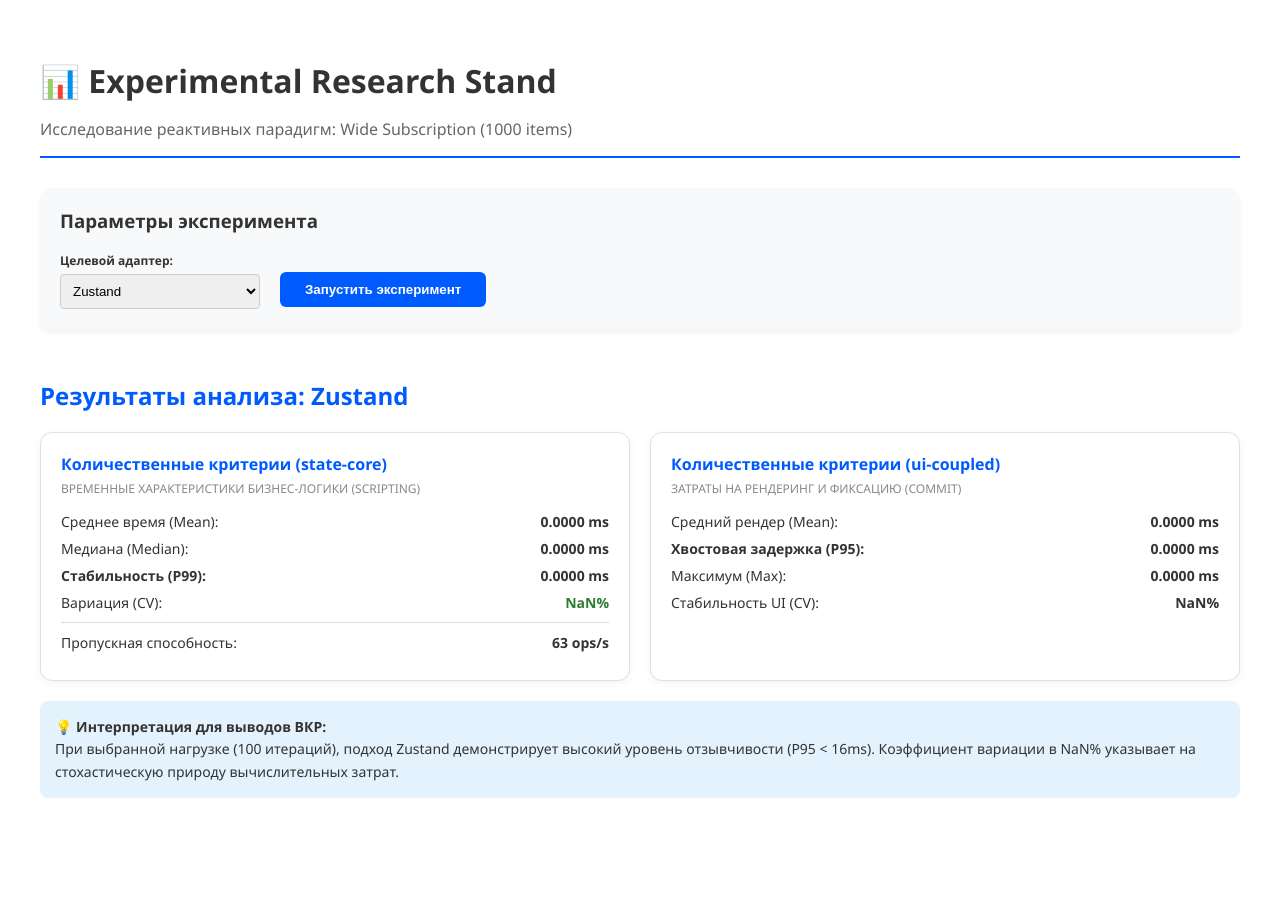
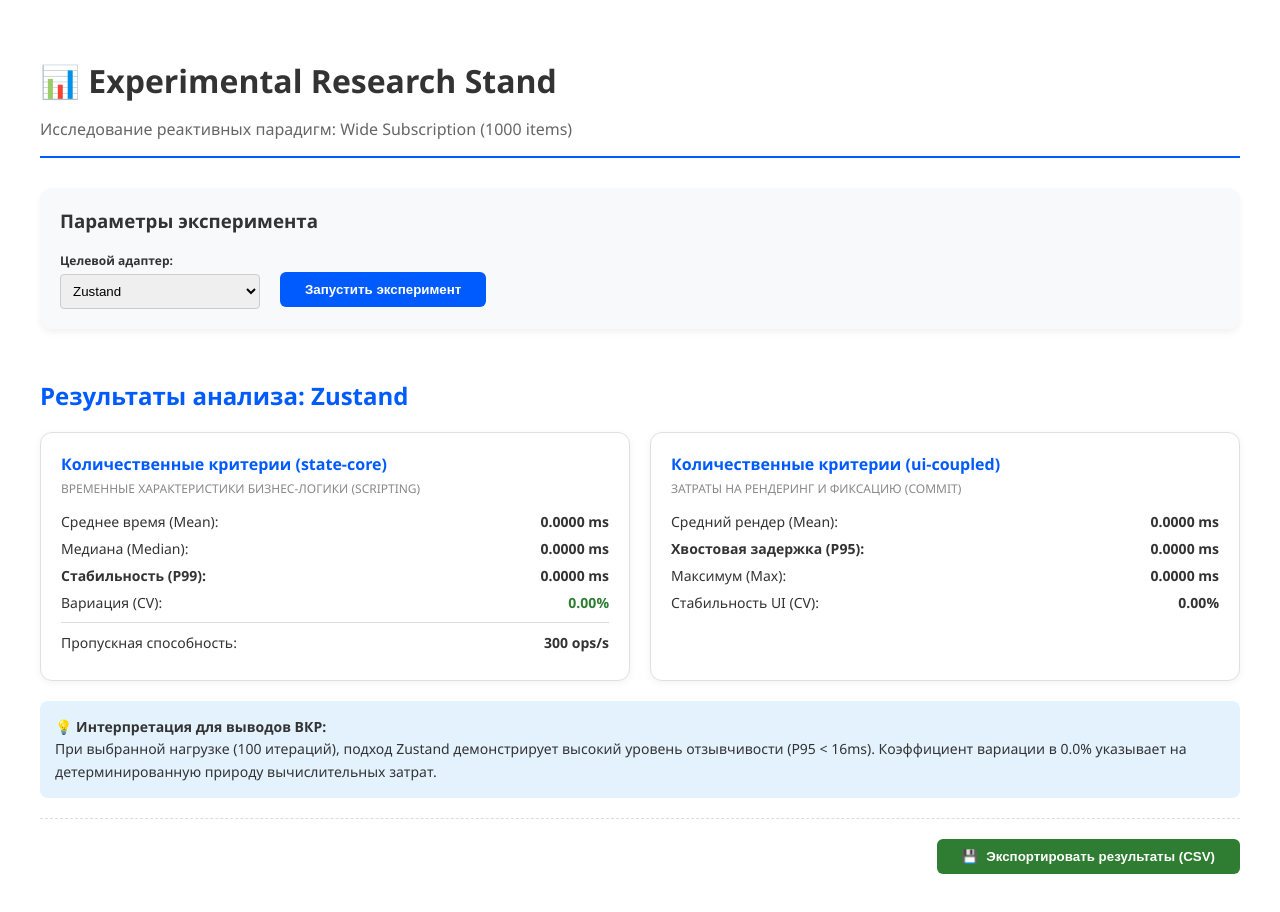
Before and after one commit to ValRoss132/reactive-state-benchmark, a React (Vite) app: page / in a window 1280 px wide. Both pictures are taken after a click on the button "Запустить эксперимент". Before the commit the page ends 836 px from the top, so only its background shows below. Built offline with nearby package versions, Linux system fonts and the light colour scheme.

Commit message:
feat: add csv export and benchmark metadata updates

```diff
--- a/src/App.tsx
+++ b/src/App.tsx
@@ -6,6 +6,7 @@ import { WideUpdateScenario } from './scenarios/WideUpdate'
 import { ProfilerWrapper } from './core/ProfilerWrapper'
 import { MobXAdapter } from './adapters/MobXAdapter'
 import { JotaiAdapter } from './adapters/JotaiAdapter'
+import { exportToCSV } from './utils/csvExport'
 import type { StateAdapter, FullReport } from './core/types'
 
 const ADAPTERS: StateAdapter<any, any>[] = [
@@ -28,7 +29,7 @@ export const App = () => {
 		setIsRunning(true)
 
 		// Теперь Engine возвращает не массив, а структурированный FullReport
-		const finalReport = await BenchmarkEngine.run(
+		const finalReport = await BenchmarkEngine.runSingle(
 			currentAdapter,
 			WideUpdateScenario,
 			(idx) => setProgress(idx),
@@ -228,6 +229,30 @@ export const App = () => {
 						{report.stateCore.cv < 15 ? 'детерминированную' : 'стохастическую'}{' '}
 						природу вычислительных затрат.
 					</div>
+					{/* Кнопка экспорта для ВКР */}
+					<div
+						style={{
+							marginTop: '20px',
+							display: 'flex',
+							justifyContent: 'flex-end',
+							borderTop: '1px dashed #ddd',
+							paddingTop: '20px',
+						}}
+					>
+						<button
+							onClick={() => exportToCSV(report)}
+							style={{
+								...buttonStyle,
+								backgroundColor: '#2e7d32', // Зеленый цвет для успешного действия
+								marginTop: 0,
+								display: 'flex',
+								alignItems: 'center',
+								gap: '8px',
+							}}
+						>
+							<span>💾</span> Экспортировать результаты (CSV)
+						</button>
+					</div>
 				</div>
 			)}
 		</div>
--- a/src/adapters/JotaiAdapter.tsx
+++ b/src/adapters/JotaiAdapter.tsx
@@ -17,6 +17,8 @@ export const JotaiAdapter: StateAdapter<WideState, WidePayload> = {
 			itemAtoms.set(item.id, newAtom)
 			benchmarkStore.set(newAtom, item.value)
 		})
+
+		JotaiAdapter.peek()
 	},
 
 	update: (payload) => {
@@ -30,6 +32,7 @@ export const JotaiAdapter: StateAdapter<WideState, WidePayload> = {
 
 	peek: () => {
 		const firstAtom = itemAtoms.get('0')
+		if (!firstAtom) return 0
 		return firstAtom ? benchmarkStore.get(firstAtom) : 0
 	},
 
@@ -50,7 +53,7 @@ export const JotaiAdapter: StateAdapter<WideState, WidePayload> = {
 	},
 }
 
-const JotaiInner = ({ id, atomRef }: { id: string; atomRef: any }) => {
+const JotaiInner = ({ atomRef }: { id: string; atomRef: any }) => {
 	const value = useAtomValue(atomRef, { store: benchmarkStore })
 	return <div data-perf-value={value} style={{ display: 'none' }} />
 }
--- a/src/adapters/MobXAdapter.tsx
+++ b/src/adapters/MobXAdapter.tsx
@@ -22,7 +22,6 @@ class WideStore {
 		const item = this.items[payload.index]
 		if (item) {
 			item.value = payload.newValue
-			this.version++
 		}
 	}
 }
--- a/src/adapters/ReduxAdapter.tsx
+++ b/src/adapters/ReduxAdapter.tsx
@@ -23,7 +23,6 @@ const wideSlice = createSlice({
 			const item = state.items[action.payload.index]
 			if (item) {
 				item.value = action.payload.newValue
-				state.version += 1
 			} else {
 				console.warn(`Item at index ${action.payload.index} not found!`)
 			}
--- a/src/adapters/ZustandAdapter.tsx
+++ b/src/adapters/ZustandAdapter.tsx
@@ -12,12 +12,12 @@ const useStore = create<Store>((set) => ({
 	version: 0,
 	updateItem: (payload) =>
 		set((state) => {
-			const newItems = [...state.items]
+			const newItems = state.items.slice()
 			newItems[payload.index] = {
 				...newItems[payload.index],
 				value: payload.newValue,
 			}
-			return { items: newItems, version: state.version + 1 }
+			return { items: newItems }
 		}),
 }))
 
--- a/src/core/Engine.ts
+++ b/src/core/Engine.ts
@@ -5,6 +5,7 @@ import type {
 	Scenario,
 	BenchmarkStats,
 	FullReport,
+	ExtendedPerformance,
 } from './types'
 
 export class BenchmarkEngine {
@@ -14,14 +15,13 @@ export class BenchmarkEngine {
 		this.renderTimeBuffer = time
 	}
 
-	// Вспомогательный метод для стат-анализа
 	private static getStats(values: number[]): BenchmarkStats {
 		const sorted = [...values].sort((a, b) => a - b)
 		const mean = values.reduce((a, b) => a + b, 0) / values.length
-		const stdDev = Math.sqrt(
-			values.map((x) => Math.pow(x - mean, 2)).reduce((a, b) => a + b) /
-				values.length,
-		)
+		const variance = values
+			.map((x) => Math.pow(x - mean, 2))
+			.reduce((a, b) => a + b, 0)
+		const stdDev = Math.sqrt(variance / values.length)
 
 		return {
 			mean,
@@ -30,11 +30,11 @@ export class BenchmarkEngine {
 			p99: sorted[Math.floor(sorted.length * 0.99)],
 			max: sorted[sorted.length - 1],
 			standardDeviation: stdDev,
-			cv: (stdDev / mean) * 100,
+			cv: mean > 0 ? (stdDev / mean) * 100 : 0,
 		}
 	}
 
-	static async run<S, P>(
+	static async runSingle<S, P>(
 		adapter: StateAdapter<S, P>,
 		scenario: Scenario<S, P>,
 		onProgress: (iteration: number) => void,
@@ -42,49 +42,49 @@ export class BenchmarkEngine {
 		const results: MetricResult[] = []
 		adapter.init(scenario.initialState)
 
-		// Warmup (прогрев JIT)
 		for (let i = 0; i < scenario.warmupRuns; i++) {
 			flushSync(() => {
 				adapter.update(scenario.generatePayload(i))
 			})
 		}
 
+		const BATCH_SIZE = 5
 		const startTime = performance.now()
+		const perf = window.performance as ExtendedPerformance
 
-		// Main Loop
-		for (let i = 0; i < scenario.iterations; i++) {
+		for (let i = 0; i < scenario.iterations; i += BATCH_SIZE) {
 			onProgress(i)
-			const payload = scenario.generatePayload(i)
 			this.renderTimeBuffer = 0
 
+			const memBefore = perf.memory?.usedJSHeapSize || 0
 			const t0 = performance.now()
 
-			// Замеряем всё: Scripting + Render + Commit
 			flushSync(() => {
-				adapter.update(payload)
+				for (let j = 0; j < BATCH_SIZE; j++) {
+					adapter.update(scenario.generatePayload(i + j))
+				}
 			})
 
 			const t1 = performance.now()
-
-			// Замеряем Propagation (насколько быстро данные доступны для чтения)
 			const t2_start = performance.now()
 			adapter.peek()
 			const t2_end = performance.now()
 
+			const memAfter = perf.memory?.usedJSHeapSize || 0
+
 			results.push({
-				updateTime: t1 - t0 - this.renderTimeBuffer,
+				updateTime: (t1 - t0 - this.renderTimeBuffer) / BATCH_SIZE,
 				propagationTime: t2_end - t2_start,
-				renderTime: this.renderTimeBuffer,
-				memoryDelta: 0,
+				renderTime: this.renderTimeBuffer / BATCH_SIZE,
+				memoryDelta: (memAfter - memBefore) / BATCH_SIZE,
 			})
 
-			// Даем браузеру "продышаться" между кадрами (Task Gap)
-			await new Promise((r) => setTimeout(r, 16))
+			await new Promise((r) => requestAnimationFrame(() => setTimeout(r, 0)))
 		}
 
 		const endTime = performance.now()
+		adapter.dispose()
 
-		// Формируем финальный отчет по критериям из твоей ВКР
 		return {
 			adapterName: adapter.name,
 			scenarioName: scenario.name,
--- a/src/scenarios/WideUpdate.ts
+++ b/src/scenarios/WideUpdate.ts
@@ -8,6 +8,11 @@ export type WideState = {
 export type WidePayload = {
 	index: number
 	newValue: number
+}
+
+const seedRandom = (seed: number) => {
+	const x = Math.sin(seed) * 1000
+	return x - Math.floor(x)
 }
 
 export const WideUpdateScenario: Scenario<WideState, WidePayload> = {
@@ -22,11 +27,10 @@ export const WideUpdateScenario: Scenario<WideState, WidePayload> = {
 	},
 
 	generatePayload: (iteration) => ({
-		// Обновляем элементы по кругу
 		index: iteration % 1000,
-		newValue: Math.random(),
+		newValue: seedRandom(iteration),
 	}),
 
-	iterations: 100, // Для тестов хватит, для финального замера поставим 300+
+	iterations: 100,
 	warmupRuns: 10,
 }
--- /dev/null
+++ b/src/utils/csvExport.ts
@@ -0,0 +1,42 @@
+import type { FullReport } from '../core/types'
+
+export const exportToCSV = (report: FullReport) => {
+	// Заголовки согласно метрикам из твоей ВКР
+	const headers =
+		'Metric,Mean (ms),Median (ms),P95 (ms),P99 (ms),Max (ms),CV (%)'
+
+	const rows = [
+		[
+			'State-Core (Scripting)',
+			report.stateCore.mean.toFixed(6),
+			report.stateCore.median.toFixed(6),
+			report.stateCore.p95.toFixed(6),
+			report.stateCore.p99.toFixed(6),
+			report.stateCore.max.toFixed(6),
+			report.stateCore.cv.toFixed(2),
+		].join(','),
+		[
+			'UI-Coupled (Render/Commit)',
+			report.uiCoupled.mean.toFixed(6),
+			report.uiCoupled.median.toFixed(6),
+			report.uiCoupled.p95.toFixed(6),
+			report.uiCoupled.p99.toFixed(6),
+			report.uiCoupled.max.toFixed(6),
+			report.uiCoupled.cv.toFixed(2),
+		].join(','),
+		`Throughput (ops/sec),${report.opsPerSec.toFixed(2)},,,,,`,
+	]
+
+	const csvContent = '\ufeff' + headers + '\n' + rows.join('\n')
+	const blob = new Blob([csvContent], { type: 'text/csv;charset=utf-8;' })
+	const url = URL.createObjectURL(blob)
+
+	const link = document.createElement('a')
+	const fileName = `vkr_report_${report.adapterName.toLowerCase().replace(/\s/g, '_')}.csv`
+
+	link.setAttribute('href', url)
+	link.setAttribute('download', fileName)
+	document.body.appendChild(link)
+	link.click()
+	document.body.removeChild(link)
+}
```
Also changed, not shown: src/core/types.ts (+10 -0 lines), 1 other file (tests, documents, lock files or other folders).
